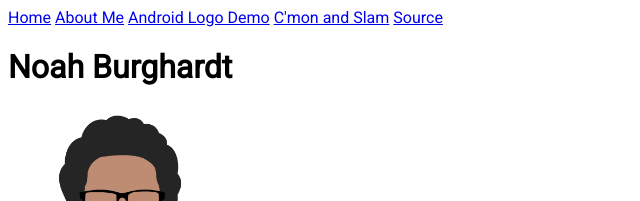
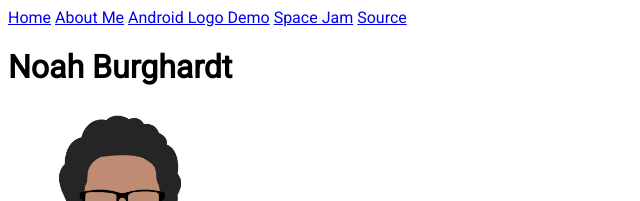
Before and after one commit to haondt/haondt.github.io, a Jekyll site: the page index.html, which Jekyll copies as it is, in a window 1280 px wide. Shown: the top 201 px of the page, without its empty margins (0-640 px from the left). Built offline with Jekyll 4.4.1, drawn with Linux system fonts in a browser that asks for light colours.

Commit message:
changed name of space jam link

```diff
--- a/index.html
+++ b/index.html
@@ -9,7 +9,7 @@
 		<a href="./index.html" target="_self">Home</a>
 		<a href="./pages/aboutme.html" target="_self">About Me</a>
 		<a href="./pages/android_demo.html" target="_self">Android Logo Demo</a>
-		<a href="./pages/spacejam/home/spacejamindex.html" target="_self">C'mon and Slam</a>
+		<a href="./pages/spacejam/home/spacejamindex.html" target="_self">Space Jam</a>
 		<a href="https://github.com/haondt/haondt.github.io" target="_blank">Source</a>
 		<h1>Noah Burghardt</h1>
 		<div id="intro">
```
